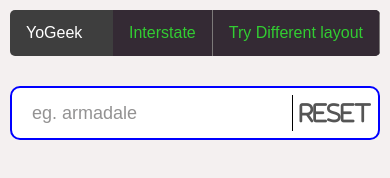
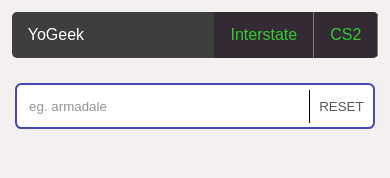
Before and after one commit to prgrmr-yn/exp, a website: page search/index.html in a window 390 px wide. Drawn offline with Linux system fonts and the light colour scheme.

Commit message:
made it more responsive

```diff
--- a/search/index.html
+++ b/search/index.html
@@ -21,7 +21,7 @@
       <div>
 
         <li><a class="nav-items" href="../interstate-postcodes/index.html">Interstate</a></li>
-        <li><a class="nav-items" href="../index.html">Try Different layout</a></li>
+        <li><a class="nav-items" href="../index.html">CS2</a></li>
       </div>
       </ul>
 
@@ -33,7 +33,7 @@
       <div class="row">
         <input type="text"  id="input-box" placeholder="eg. armadale" autocomplete="off" autofocus>
         <button>
-          <span class="fa-solid">RESET</span>
+          <span class="solidd">RESET</span>
         </button>
       </div>
       <div class="result-box">
--- a/search/main.js
+++ b/search/main.js
@@ -2432,7 +2432,7 @@
 const resultBox = document.querySelector(".result-box");
 const inputBox = document.getElementById("input-box");
 const timeslots = document.getElementById("timeslots");
-const refreshIcon = document.querySelector(".fa-solid");
+const refreshIcon = document.querySelector(".solidd");
 let activeIndex = -1;
 
 refreshIcon.addEventListener("click", () => {
--- a/search/styles.css
+++ b/search/styles.css
@@ -8,32 +8,33 @@
 body {
   background-color: #f4f0f0;
   color: #333;
-  margin: 10px;
+  margin: 3vw;
 }
 .row {
   display: flex;
   align-items: center;
-  padding-left: 20px;
-  height: 50px;
-  justify-content: space-between;
+  padding-left: 3vw;
+  height: 5vh;
+  min-height: 40px;
+  /* justify-content: space-between; */
 }
 
 .search-box {
-  width: 100%;
+  width: 98%;
   max-width: 700px;
   background-color: #fff;
-  margin:30px auto 0;
-  border-radius: 10px;
-  border: 2px solid blue;
+  margin:3vh auto 0;
+  border-radius: 0.4rem;
+  border: 2px solid rgb(71, 71, 183);
+
 }
 
 .row > input{
-  /* flex:1; */
-  height:50px;
+  flex:1;
+  height:100%;
   background: transparent;
   border:0;
   outline: 0;
-  font-size: 18px;
   color: #333;
 }
 
@@ -42,23 +43,16 @@
   border: 0;
 }
 
-button .fa-solid {
-  /* width: 1%; */
+button .solidd {
   color: #555;
-  font-size: 22px;
   cursor: pointer;
-  /* background-color: #f1f1f1; */
   border-left: 1px solid #000;
-  padding: 7px;
+  padding: 9px;
 }
 
 ::placeholder {
   color: #939292;
 }
-
-/* input:focus::placeholder {
-  color: transparent;
-} */
 
 .result-box {
   max-height: 60vh;
@@ -114,3 +108,15 @@
   color: rgb(18, 54, 117);
   list-style: none;
 }
+@media screen and (max-width: 250px) {
+  .row > input{
+    flex:0.5;
+  }
+
+  button .solidd {
+    cursor: pointer;
+    border-left: 0;
+    padding: 7px 0;
+    height: 100%;
+  }
+}
```
